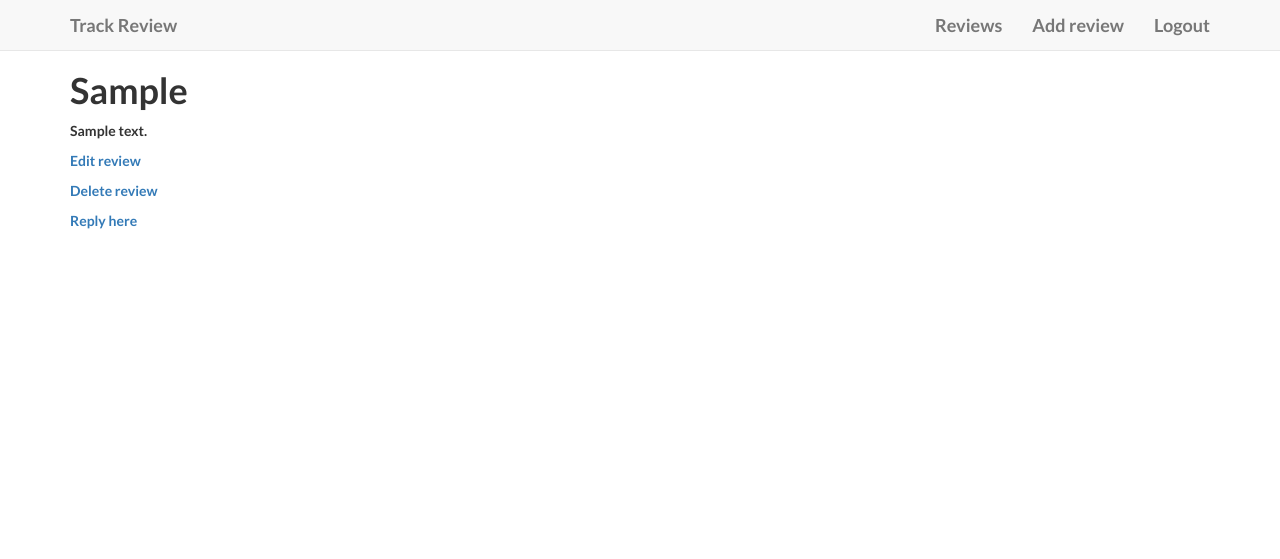
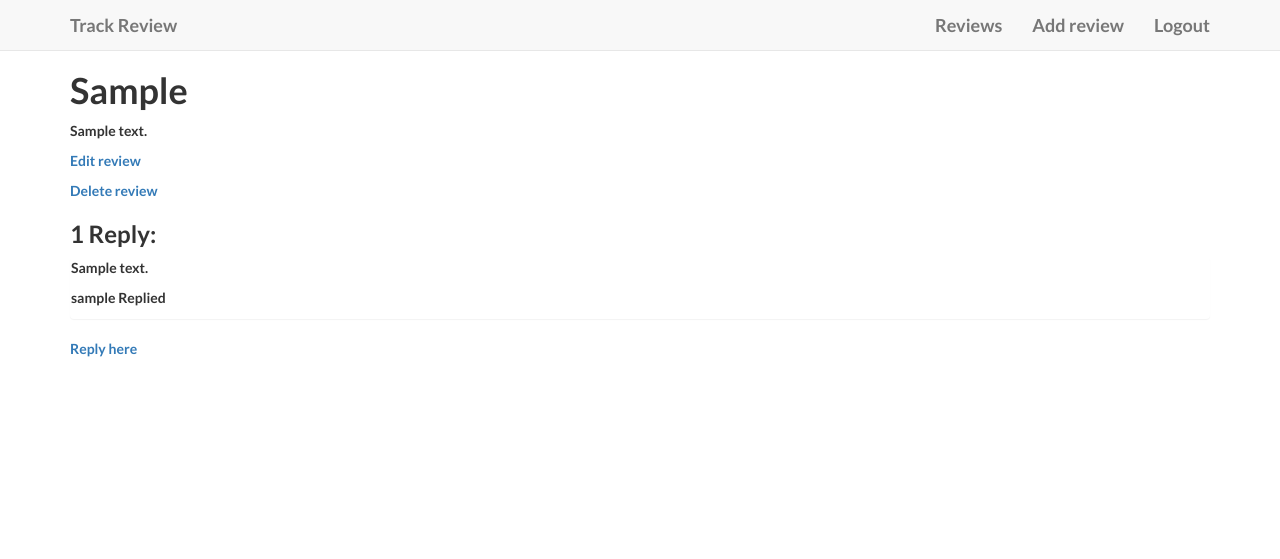
Before and after one commit to njc413/track_review, a Django app: page /review/1/ in a window 1280 px wide. Shown: the top 559 px of the page. Run offline with Django 3.2, Linux system fonts and the light colour scheme; the first user in the database is signed in; tables that the repository leaves empty hold one stand-in row (Sample ...); some libraries are stand-ins or nearby versions.

Commit message:
add replies to review detail view

```diff
--- a/core/views.py
+++ b/core/views.py
@@ -25,6 +25,15 @@ class ReviewDetailView(DetailView):
     model = Review
     template_name = 'review/review_detail.html'
 
+    def get_context_data(self, **kwargs):
+        context = super(ReviewDetailView, self).get_context_data(**kwargs)
+        review = Review.objects.get(id=self.kwargs['pk'])
+        replies = Reply.objects.filter(review=review)
+        context['replies'] = replies
+        user_replies = Reply.objects.filter(review=review, user=self.request.user)
+        context['user_replies'] = user_replies
+        return context
+
 class ReviewUpdateView(UpdateView):
     model = Review
     template_name = 'review/review_form.html'
--- a/templates/review/review_detail.html
+++ b/templates/review/review_detail.html
@@ -6,5 +6,14 @@
 <p><a href="{% url 'review_update' pk=review.id %}">Edit review</a></p>
 <p><a href="{% url 'review_delete' pk=review.id %}">Delete review</a></p>
 {% endif %}
+{% if replies.count > 0 %}
+<h3>{{ replies.count }} Reply{{ replies.count|pluralize }}:</h3>
+{% endif %}
+{% for reply in replies %}
+<div class="panel">
+  <p>{{ reply.text }}</p>
+  <p>{{reply.user.username }} Replied</p>
+</div>
+{% endfor %}
 <p><a href="{% url 'reply_create' pk=review.id %}">Reply here</a></p>
 {% endblock %}
```
